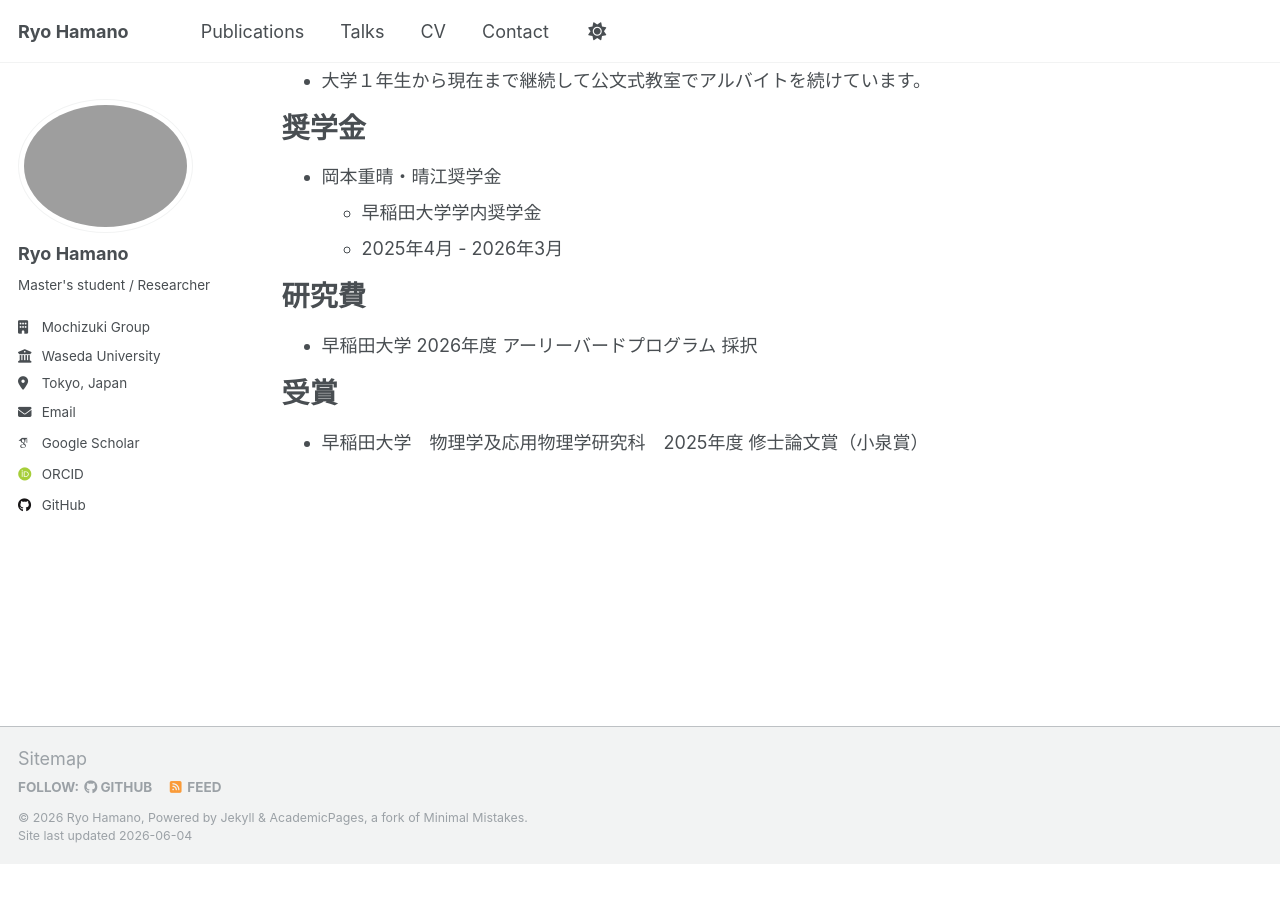
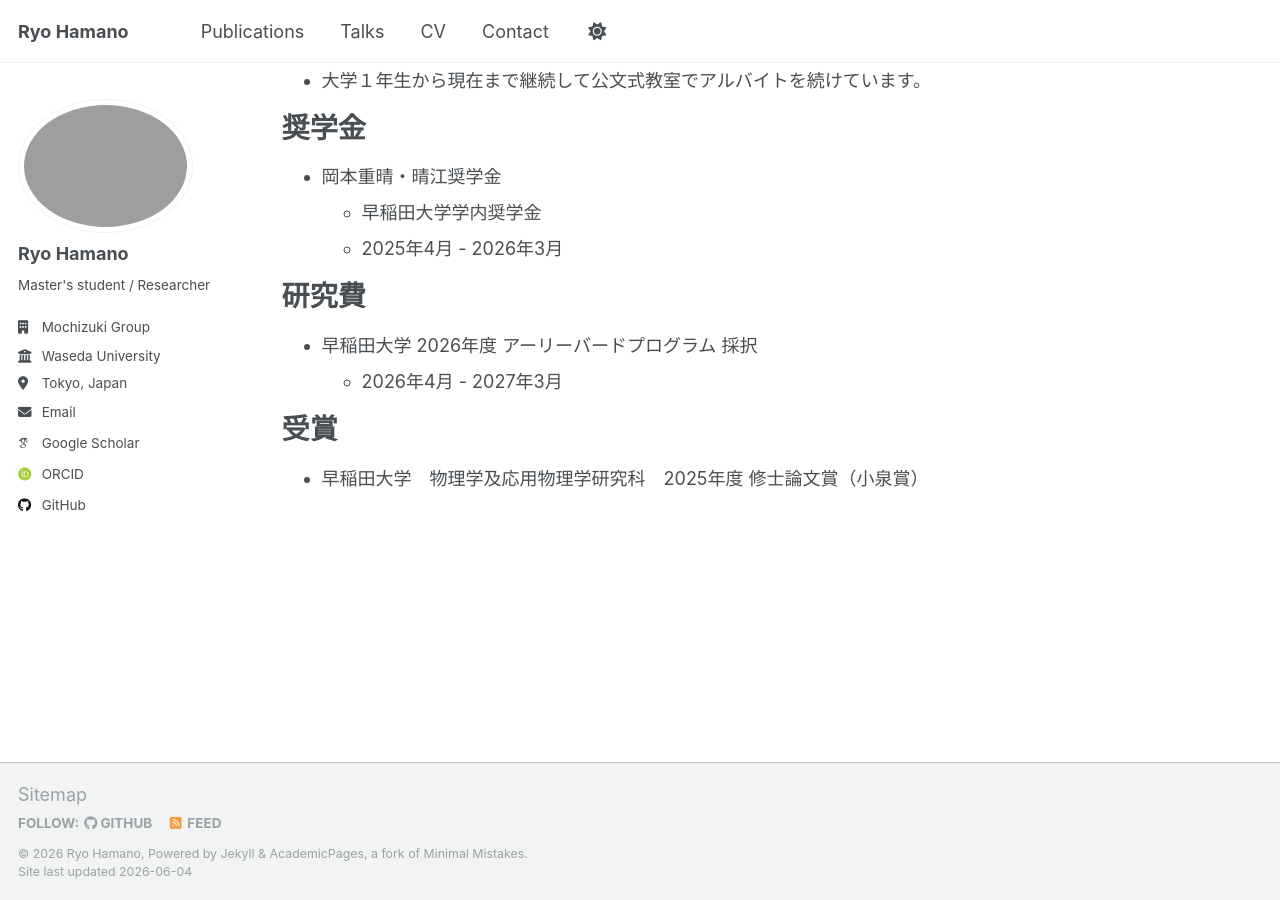
Before and after one commit to ryohamano/ryohamano.github.io, a Jekyll site: the page built from _pages/cv.md, in a window 1280 px wide and 900 px high, scrolled down 978 px. Built offline with Jekyll 4.4.1, drawn with Linux system fonts in a browser that asks for light colours; some web fonts are replaced; before the commit the page ends 1842 px from its top, so only the background shows below that.

```diff
--- a/_pages/cv.md
+++ b/_pages/cv.md
@@ -55,6 +55,7 @@
 研究費
 =====
 * 早稲田大学 2026年度 アーリーバードプログラム 採択
+  * 2026年4月 - 2027年3月
 
 受賞
 ======
```
